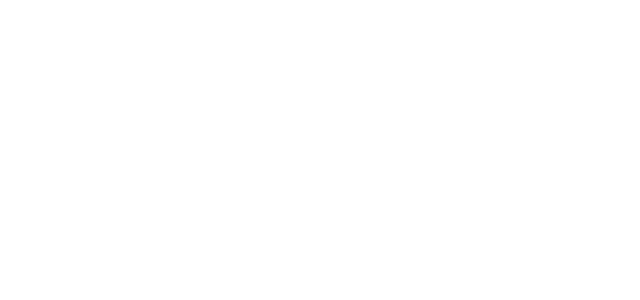
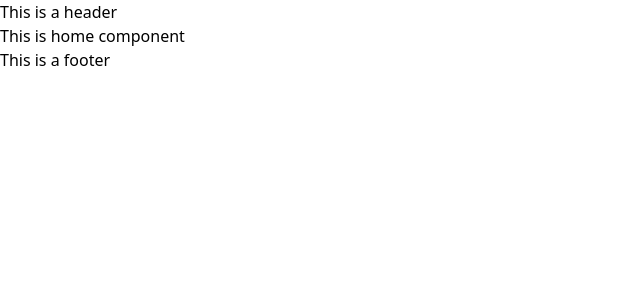
Before and after one commit to Crackstep/enetracare-vite, a React (Vite) app: page / in a window 1280 px wide. Shown: the top 300 px of the page, without its empty margins (0-640 px from the left). Built offline with nearby package versions, Linux system fonts and the light colour scheme.

Commit message:
added basic route structure for header, outlet and rooter

```diff
--- /dev/null
+++ b/Layout.jsx
@@ -0,0 +1,16 @@
+import React from 'react'
+import Header from './src/components/Header/Header'
+import Footer from './src/components/Footer/Footer'
+import { Outlet } from 'react-router-dom'
+
+function Layout() {
+  return (
+    <>
+      <Header />
+      <Outlet />
+      <Footer />
+    </>
+  )
+}
+
+export default Layout
--- a/src/components/Header.jsx
+++ b/src/components/Footer/Footer.jsx
@@ -1,11 +1,11 @@
 import React from 'react'
 
-function Header() {
+function Footer() {
   return (
     <div>
-
+      This is a footer
     </div>
   )
 }
 
-export default Header
+export default Footer
--- /dev/null
+++ b/src/components/Header/Header.jsx
@@ -0,0 +1,11 @@
+import React from 'react'
+
+function Header() {
+  return (
+    <div>
+      This is a header
+    </div>
+  )
+}
+
+export default Header
--- /dev/null
+++ b/src/components/Home/Home.jsx
@@ -0,0 +1,11 @@
+import React from 'react'
+
+function Home() {
+  return (
+    <div>
+      This is home component
+    </div>
+  )
+}
+
+export default Home
--- a/src/main.jsx
+++ b/src/main.jsx
@@ -2,10 +2,20 @@ import React from 'react'
 import ReactDOM from 'react-dom/client'
 import App from './App.jsx'
 import './index.css'
+import { Route, RouterProvider, createBrowserRouter, createRoutesFromElements } from 'react-router-dom'
+import Layout from '../Layout.jsx'
+import Home from './components/Home/Home.jsx'
 
+const router = createBrowserRouter(
+  createRoutesFromElements(
+    <Route path='/' element={<Layout />}>
+      <Route path='' element={<Home />} />
+    </Route>
+  )
+)
 
 ReactDOM.createRoot(document.getElementById('root')).render(
   <React.StrictMode>
-    <App />
+    <RouterProvider router={router}/>
   </React.StrictMode>,
 )
```
